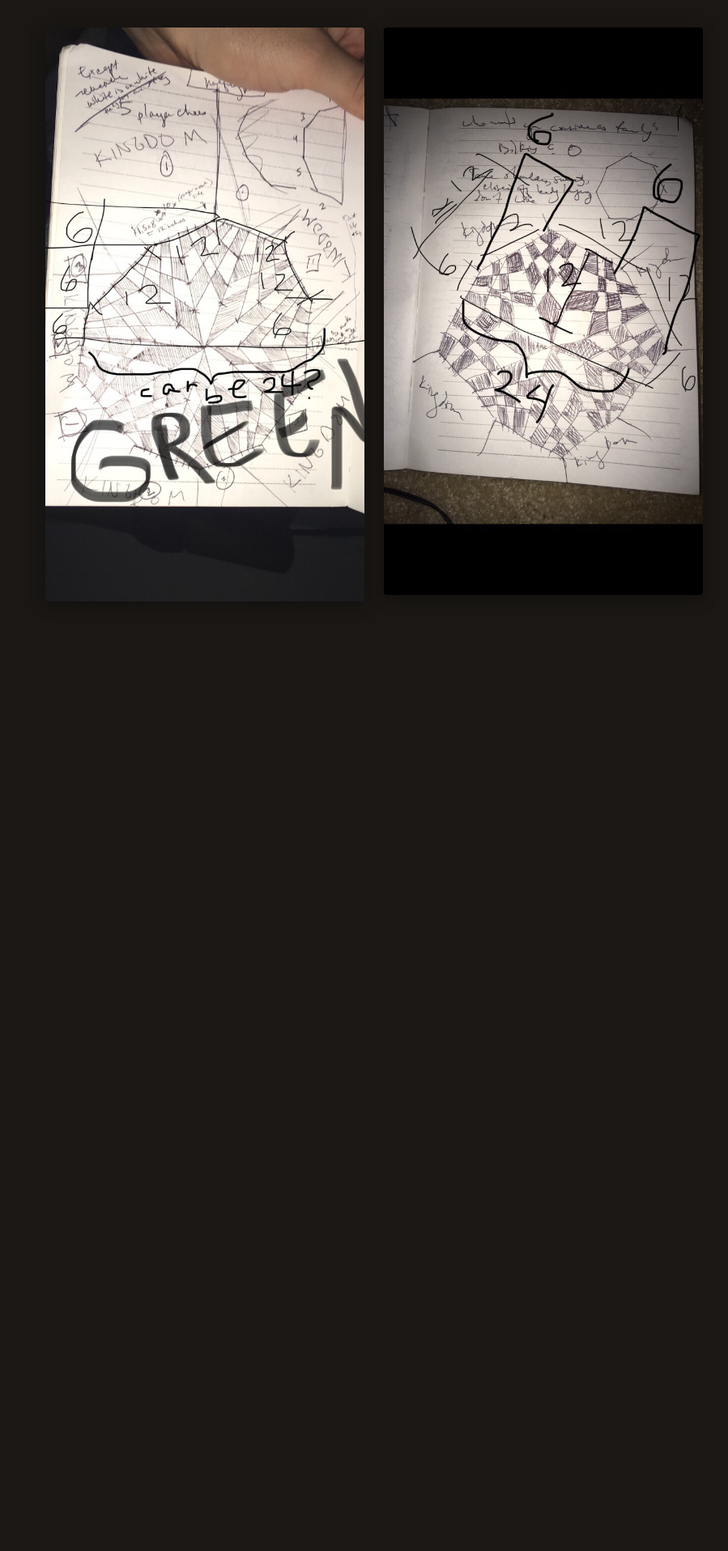
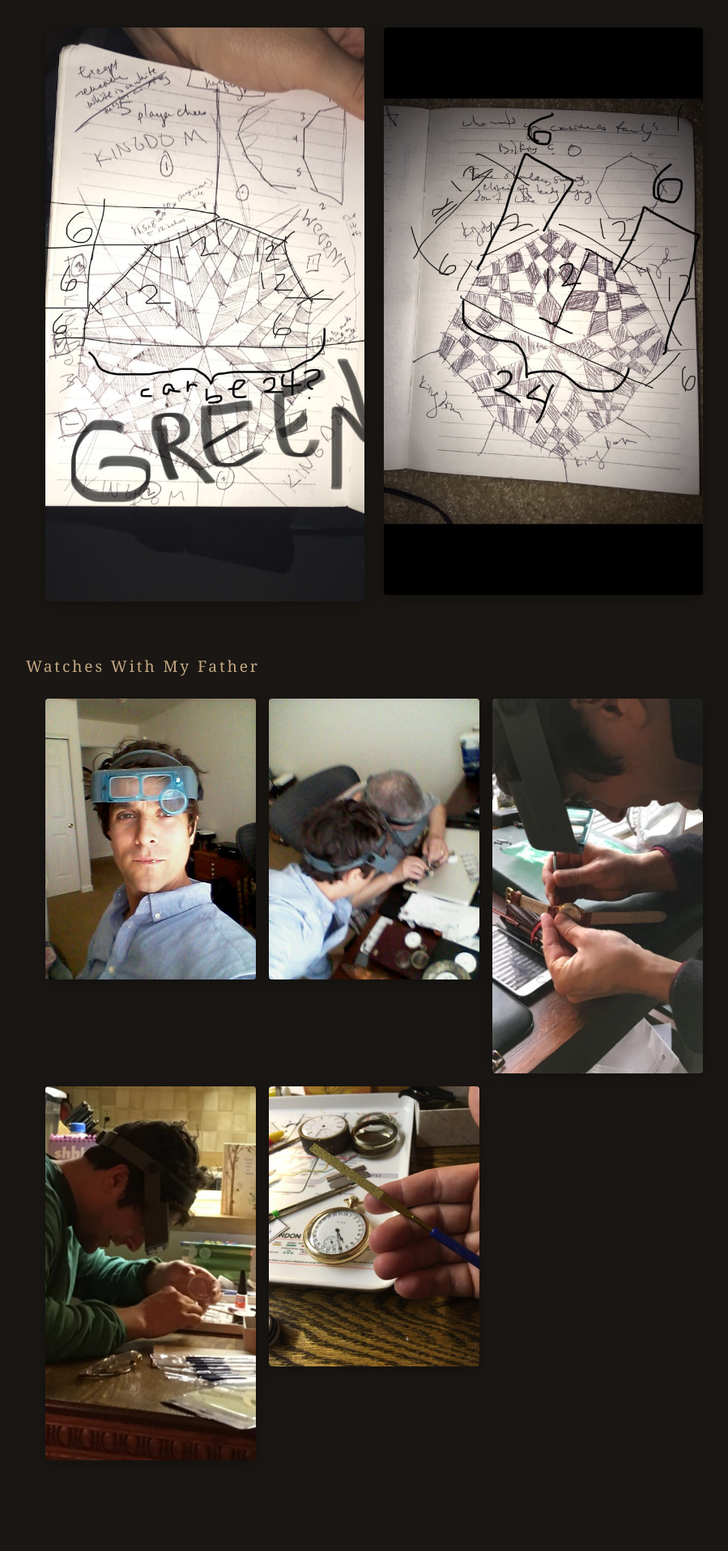
Before and after one commit to geosh5676/geosh5676.github.io, a Jekyll site: the page creative.html, which Jekyll copies as it is, in a window 1280 px wide. Shown: the part 3605-5521 px from the top of the page at 81% size, without its empty margins (190-1089 px from the left). Built offline with Jekyll 4.4.1, drawn with Linux system fonts in a browser that asks for light colours; before the commit the page ends 4460 px from its top, so only the background shows below that.

Commit message:
Move Watches With My Father section from relational to creative page
Co-Authored-By: Claude Opus 4.5 <noreply@anthropic.com>

```diff
--- a/creative.html
+++ b/creative.html
@@ -233,6 +233,19 @@
             box-shadow: 0 4px 20px rgba(0, 0, 0, 0.3);
         }
 
+        .photo-grid {
+            display: grid;
+            grid-template-columns: repeat(auto-fit, minmax(200px, 1fr));
+            gap: 1rem;
+            margin-left: 1.5rem;
+        }
+
+        .photo-grid img {
+            width: 100%;
+            border-radius: 4px;
+            box-shadow: 0 4px 20px rgba(0, 0, 0, 0.3);
+        }
+
         a {
             color: var(--accent);
             text-decoration: none;
@@ -412,6 +425,17 @@
             </div>
         </section>
 
+        <section id="watches">
+            <h3>Watches With My Father</h3>
+            <div class="photo-grid">
+                <img src="watches-1.jpg" alt="Watch repair with father">
+                <img src="watches-2.jpg" alt="Watch repair with father">
+                <img src="watches-3.jpg" alt="Watch repair">
+                <img src="watches-4.jpg" alt="Watch repair">
+                <img src="watches-5.jpg" alt="Watch repair tools">
+            </div>
+        </section>
+
     </div>
 </body>
 </html>
```
Also changed, not shown: relational.html (+0 -11 lines).
